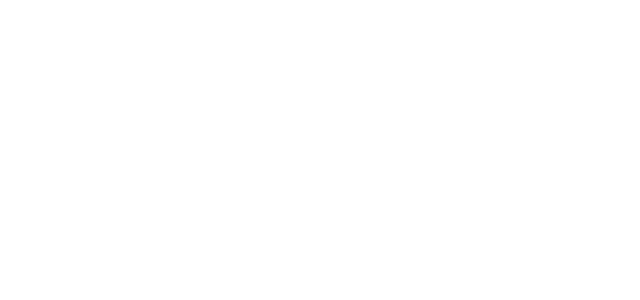
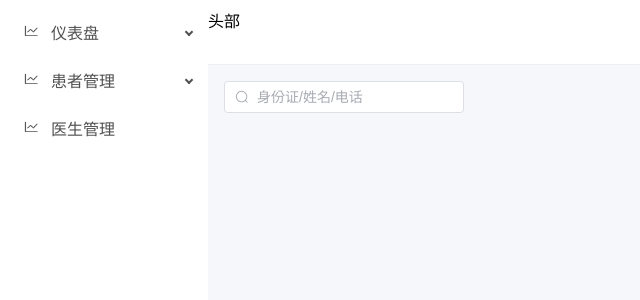
Before and after one commit to 395488189/manager-symtem, a Vue app: page /patients in a window 1280 px wide. Before the commit this address had no page. Shown: the top 300 px of the page, without its empty margins (0-640 px from the left). Built offline with nearby package versions, Linux system fonts and the light colour scheme.

Commit message:
患者管理

```diff
--- a/package.json
+++ b/package.json
@@ -9,6 +9,7 @@
     "preview": "vite preview"
   },
   "dependencies": {
+    "@element-plus/icons-vue": "^2.3.2",
     "element-plus": "^2.13.5",
     "vue": "^3.5.24",
     "vue-router": "^4.6.4"
--- a/src/router/index.ts
+++ b/src/router/index.ts
@@ -16,9 +16,10 @@ const routes = [ // 路由定义
         component: () => import('../views/Home.vue')
       },
       {
-        path: 'user',
-        name: 'User',
-        component: () => import('../views/User.vue')
+        path: 'patients',
+        name: 'Patients',
+        component: () => import('../views/Patient/PatientManager.vue'),
+        meta: { title: '患者管理' }
       },
       {
         path: 'dashboard',
--- /dev/null
+++ b/src/views/Patient/PatientManager.vue
@@ -0,0 +1,10 @@
+<template>
+  <div class="top-search">
+    <el-input :prefix-icon="Search" v-model="input" style="width: 240px" placeholder="身份证/姓名/电话" />
+  </div>
+</template>
+<script lang="ts" setup>
+import {ref} from 'vue'
+import { Search } from '@element-plus/icons-vue'
+const input = ref('')
+</script>
--- a/src/views/User.vue
+++ /dev/null
@@ -1,5 +0,0 @@
-<template>
-  <div>
-    <h2>用户管理页</h2>
-  </div>
-</template>
```
Also changed, not shown: 1 other file (tests, documents, lock files or other folders).
